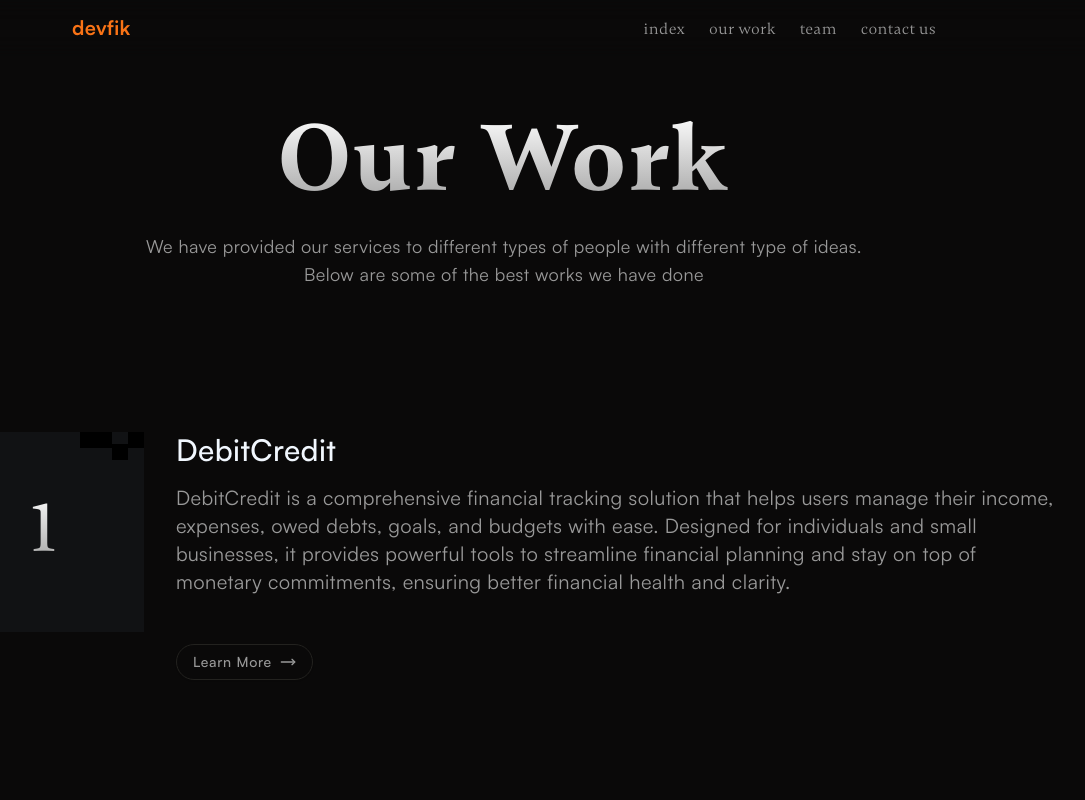
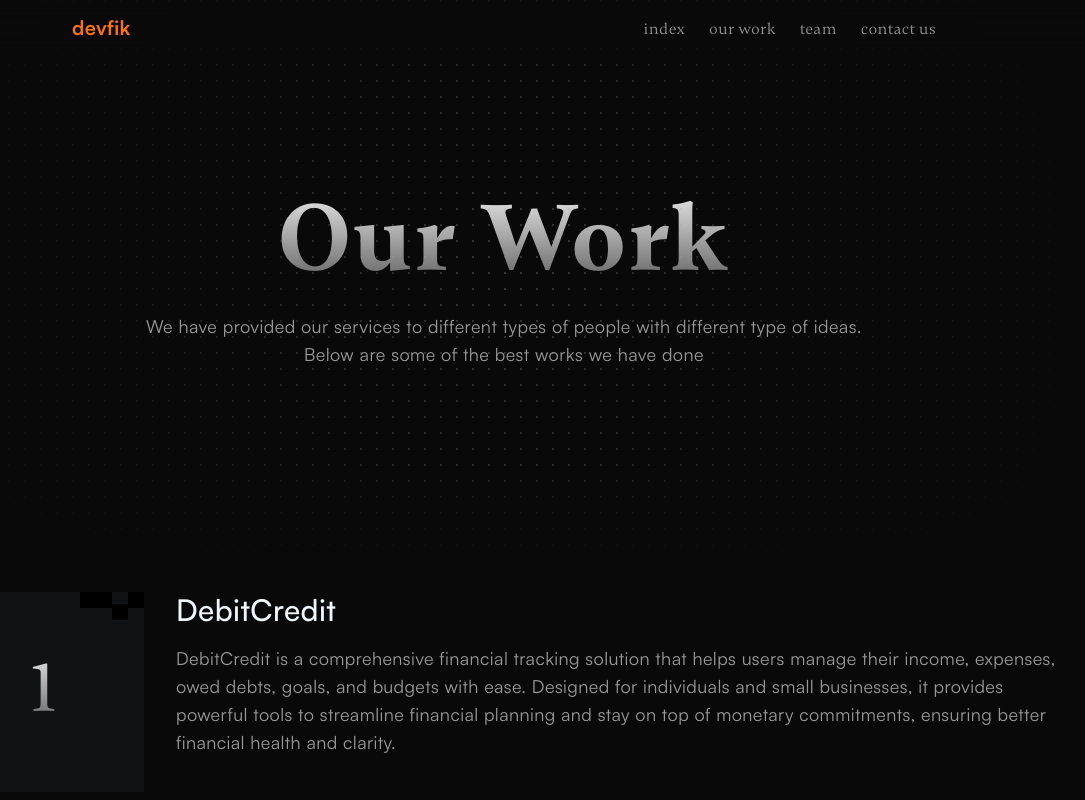
Before and after one commit to devfikdark/devfik-website, a Next.js app: page /our-work in a window 1280 px wide. Shown: the top 800 px of the page, without its empty margins (136-1221 px from the left). Built offline with nearby package versions, Linux system fonts and the light colour scheme.

Commit message:
chore: update footer design and add contact us card to our work page

```diff
--- a/src/app/our-work/component/project-section.tsx
+++ b/src/app/our-work/_components/project-section.tsx
@@ -27,8 +27,8 @@ export function ProjectSection() {
               </div>
               <div className="w-full md:flex-1">
                 <h1 className="text-2xl md:text-3xl font-medium text-foreground-normal mb-4">{project.title}</h1>
-                <p className="text-base md:text-xl">{project.description}</p>
-                <Button className="mt-12 group/button" variant="outline">
+                <p className="text-lg">{project.description}</p>
+                <Button className="mt-12 group/button" variant="secondary">
                   Learn More
                   <MoveRight className="size-4 ml-2 transition-transform duration-300 ease-in-out group-hover/button:translate-x-1" />
                 </Button>
--- a/src/app/our-work/component/hero-section.tsx
+++ b/src/app/our-work/_components/work-hero-section.tsx
@@ -1,9 +1,11 @@
 import { BlurFade } from "@/components/blur-fade";
+import { DotPattern } from "@/components/dot-patterns";
 import { Heading } from "@/components/ui/heading";
+import { cn } from "@/lib/utils";
 
-export function HeroSection() {
+export function WorkHeroSection() {
   return (
-    <div className="min-h-[50vh] flex justify-center items-center container max-w-6xl mx-auto ">
+    <div className="min-h-[70vh] flex justify-center items-center container max-w-6xl mx-auto relative">
       <BlurFade delay={0.25} yOffset={10}>
         <div className="flex flex-col items-center justify-center">
           <Heading className="text-5xl md:text-8xl text-center">Our Work</Heading>
@@ -13,6 +15,12 @@ export function HeroSection() {
           </p>
         </div>
       </BlurFade>
+      <DotPattern
+        className={cn(
+          "absolute inset-0 opacity-50 [mask-image:radial-gradient(600px_circle_at_center,white,transparent)]",
+        )}
+      />
+      <div className="absolute bottom-0 left-0 w-full h-24 bg-gradient-to-t from-background to-transparent" />
     </div>
   );
 }
--- a/src/app/our-work/page.tsx
+++ b/src/app/our-work/page.tsx
@@ -1,10 +1,18 @@
-import { HeroSection } from "./component/hero-section";
-import { ProjectSection } from "./component/project-section";
+import { Metadata } from "next";
+import { ProjectSection } from "./_components/project-section";
+import { WorkHeroSection } from "./_components/work-hero-section";
+import { ContactUsCard } from "@/components/contact-us-card";
+
+export const metadata: Metadata = {
+  title: "Our Work",
+};
+
 export default function OurWork() {
   return (
     <>
-      <HeroSection />
+      <WorkHeroSection />
       <ProjectSection />
+      <ContactUsCard />
     </>
   );
 }
--- a/src/components/footer.tsx
+++ b/src/components/footer.tsx
@@ -5,7 +5,7 @@ export function Footer() {
         <div className="flex mb-20">
           <div>
             <h2 className="text-primary text-3xl font-bold">devfik</h2>
-            <p>Innovating tomorrow, building today</p>
+            <p className="mt-4">Innovating tomorrow, building today</p>
           </div>
 
           <div className="ml-auto flex gap-2">
--- a/src/components/ui/button.tsx
+++ b/src/components/ui/button.tsx
@@ -5,11 +5,11 @@ import { cva, type VariantProps } from "class-variance-authority";
 import { cn } from "@/lib/utils";
 
 const buttonVariants = cva(
-  "inline-flex items-center justify-center whitespace-nowrap rounded-full text-sm tracking-wider font-medium transition-colors focus-visible:outline-none focus-visible:ring-1 focus-visible:ring-ring disabled:pointer-events-none disabled:opacity-50",
+  "inline-flex items-center justify-center whitespace-nowrap rounded-full text-sm tracking-wider transition-colors focus-visible:outline-none focus-visible:ring-1 focus-visible:ring-ring disabled:pointer-events-none disabled:opacity-50",
   {
     variants: {
       variant: {
-        default: "bg-primary text-foreground-normal shadow hover:bg-primary/90",
+        default: "bg-primary text-foreground-normal shadow hover:bg-primary/90 font-medium",
         destructive: "bg-destructive text-destructive-foreground shadow-sm hover:bg-destructive/90",
         outline: "border border-input bg-background shadow-sm hover:bg-accent hover:text-accent-foreground",
         secondary: "bg-secondary text-foreground-normal shadow-sm hover:bg-secondary/80",
--- a/src/components/ui/heading.tsx
+++ b/src/components/ui/heading.tsx
@@ -12,7 +12,7 @@ export function Heading({ children, className }: HeadingProps) {
   return (
     <div
       className={cn(
-        "text-3xl font-bold tracking-wide bg-gradient-to-b from-white to-card-foreground text-transparent bg-clip-text leading-normal pb-2",
+        "text-3xl font-bold tracking-wide bg-gradient-to-b from-white/90 to-card-foreground/50 text-transparent bg-clip-text leading-normal pb-2",
         gambetta.className,
         className,
       )}>
```
